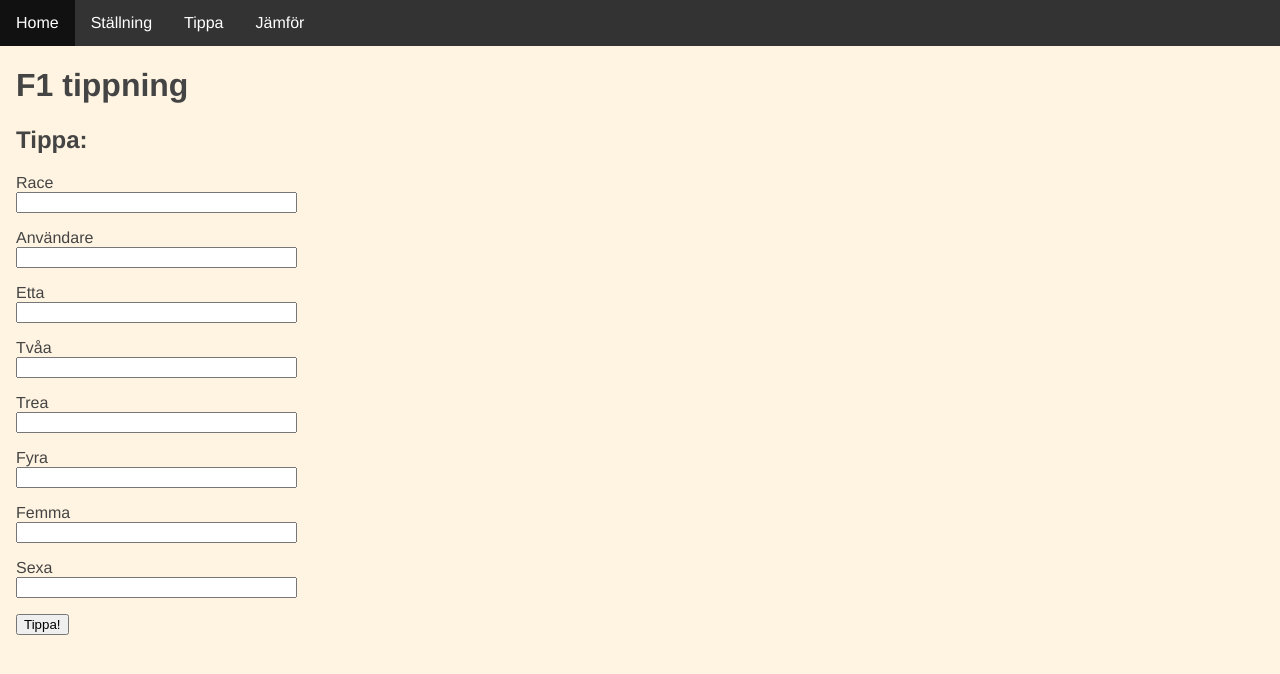
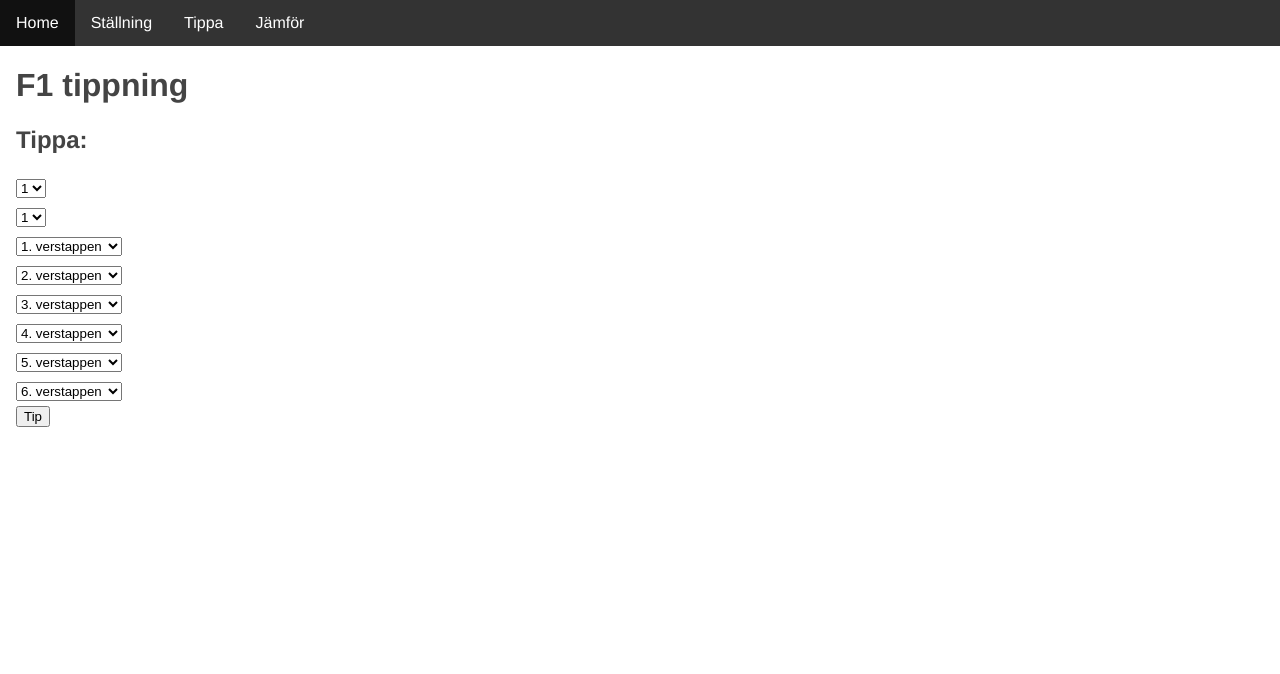
Before and after one commit to Regnells/f1-predictions, a Flask app: page /tip in a window 1280 px wide. Shown: the top 674 px of the page. Run offline with Flask 3, Linux system fonts and the light colour scheme; a database or web service that is not in the repository returns one stand-in record (values such as "Sample title").

Commit message:
rewrote the tip page so user can only choose from pre-determined options.

```diff
--- a/predictions/app/mongo/MongoData.py
+++ b/predictions/app/mongo/MongoData.py
@@ -94,21 +94,30 @@
                                               "sixth": sitxth.lower()}})
 
     def add_user_guess(self, race, user, first, second, third, fourth, fifth, sitxth ):
-        race = race.lower()
         self.userGuess.update_one(
-            {"_id": race.lower()},
-            {"$set": {user: {"first": first.lower(),
-                             "second": second.lower(),
-                             "third": third.lower(),
-                             "fourth": fourth.lower(),
-                             "fifth": fifth.lower(),
-                             "sixth": sitxth.lower()} } },
-            upsert=True
-        )
+                {"_id": race},
+                {"$set": {user: {"first": first,
+                                 "second": second,
+                                 "third": third,
+                                 "fourth": fourth,
+                                 "fifth": fifth,
+                                 "sixth": sitxth} } },
+                upsert=True
+            )
 
+    # I'm just lazy and will keep all drivers here, no use for them in the
+    # database yet
+    def get_drivers(self):
+        drivers = [
+            "verstappen","perez", "russell", "hamilton",
+            "leclerc", "sainz", "pastri", "norris",
+            "stroll", "alonso", "ocon", "gasly",
+            "albon", "sargeant", "ricciardo", "tsunoda",
+            "bottas,", "zhou", "magnussen", "hulkenberg"
+        ]
+        return drivers
 # test
 if __name__ == "__main__":
     # Get winner of race "race" from collection "userGuess"
     mongo = MongoData()
-    print(mongo.get_races())
     mongo.close()
--- a/predictions/app/routes.py
+++ b/predictions/app/routes.py
@@ -19,12 +19,35 @@
 @app.route('/tip', methods=['GET', 'POST'])
 def tip():
     mongo = MongoData()
-    form = guessForm()
+    drivers = mongo.get_drivers()
+    races = mongo.get_races()
+    users = mongo.get_users()
 
-    if form.validate_on_submit():
-        mongo.add_user_guess(form.race.data, form.user.data, form.first.data, form.second.data, form.third.data, form.fourth.data, form.fifth.data, form.sixth.data)
-
-    return render_template('tip.html', title='Tip', form=form)
+    if request.method == 'POST':
+        race = request.form.get('selectRace')
+        user = request.form.get('selectUser')
+        first = request.form.get('selectFirst')
+        second = request.form.get('selectSecond')
+        third = request.form.get('selectThird')
+        fourth = request.form.get('selectFourth')
+        fifth = request.form.get('selectFifth')
+        sixth = request.form.get('selectSixth')
+        mongo.add_user_guess(
+            race,
+            user,
+            first,
+            second,
+            third,
+            fourth,
+            fifth,
+            sixth
+        )
+    #mongo.close()
+    return render_template('tip.html',
+                           title='Tip',
+                           drivers=drivers,
+                           races=races,
+                           users=users)
 
 @app.route('/compare', methods=['GET', "POST"])
 def compare():
--- a/predictions/app/static/styles/main.css
+++ b/predictions/app/static/styles/main.css
@@ -3,7 +3,7 @@
     padding: 0;
     font-family: "Helvetica Neue", Helvetica, Arial, sans-serif;
     color: #444;
-    background-color: #FFF4E1
+    background-color: white
 }
   ul {
     list-style-type: none;
@@ -18,6 +18,12 @@
 }
 .formCompare{
   padding: 0px 16px;
+}
+.formTip{
+  padding: 0px 16px;
+}
+select {
+  margin: 5px 0;  /* Add vertical margin */
 }
 li {
     float: left;
--- a/predictions/app/templates/tip.html
+++ b/predictions/app/templates/tip.html
@@ -2,65 +2,55 @@
 {% block content %}
 <h1>F1 tippning</h1>
 <h2>Tippa:</h2>
-<form action="{{ url_for('tip') }}" method="post" class="formTip">
-    {{ form.hidden_tag() }}
-        <!--Selectfield race-->
-        <p>
-            {{ form.race.label }}<br>
-            {{ form.race(size=32) }}
-            {% for error in form.race.errors %}
-                <span style="color: red;">[{{ error }}]</span>
+<form action="/tip" method="POST" class="formTip">
+    <select name="selectUser", class="Input">
+        {% for user in users %}
+        <option value="{{ user }}">{{ user }}</option>
         {% endfor %}
-        <p>
-            {{ form.user.label }}<br>
-            {{ form.user(size=32) }}
-            {% for error in form.user.errors %}
-                <span style="color: red;">[{{ error }}]</span>
+    </select>
+    <br>
+    <select name="selectRace", class="Input">
+        {% for race in races %}
+        <option value="{{ race }}">{{ race }}</option>
         {% endfor %}
-        </p>
-        <p>
-            {{ form.first.label }}<br>
-            {{ form.first(size=32) }}
-            {% for error in form.first.errors %}
-                <span style="color: red;">[{{ error }}]</span>
+    </select>
+    <br>
+    <select name="selectFirst", class="Input">
+        {% for driver in drivers %}
+        <option value="{{ driver }}">1. {{ driver }}</option>
         {% endfor %}
-        </p>
-        <p>
-            {{ form.second.label }}<br>
-            {{ form.second(size=32) }}
-            {% for error in form.second.errors %}
-                <span style="color: red;">[{{ error }}]</span>
+    </select>
+    <br>
+    <select name="selectSecond", class="Input">
+        {% for driver in drivers %}
+        <option value="{{ driver }}">2. {{ driver }}</option>
         {% endfor %}
-        </p>
-        <p>
-            {{ form.third.label }}<br>
-            {{ form.third(size=32) }}
-            {% for error in form.third.errors %}
-                <span style="color: red;">[{{ error }}]</span>
+    </select>
+    <br>
+    <select name="selectThird", class="Input">
+        {% for driver in drivers %}
+        <option value="{{ driver }}">3. {{ driver }}</option>
         {% endfor %}
-        </p>
-        <p>
-            {{ form.fourth.label }}<br>
-            {{ form.fourth(size=32) }}
-            {% for error in form.fourth.errors %}
-                <span style="color: red;">[{{ error }}]</span>
+    </select>
+    <br>
+    <select name="selectFourth", class="Input">
+        {% for driver in drivers %}
+        <option value="{{ driver }}">4. {{ driver }}</option>
         {% endfor %}
-        </p>
-        <p>
-            {{ form.fifth.label }}<br>
-            {{ form.fifth(size=32) }}
-            {% for error in form.fifth.errors %}
-                <span style="color: red;">[{{ error }}]</span>
+    </select>
+    <br>
+    <select name="selectFifth", class="Input">
+        {% for driver in drivers %}
+        <option value="{{ driver }}">5. {{ driver }}</option>
         {% endfor %}
-        </p>
-        <p>
-            {{ form.sixth.label }}<br>
-            {{ form.sixth(size=32) }}
-            {% for error in form.sixth.errors %}
-                <span style="color: red;">[{{ error }}]</span>
+    </select>
+    <br>
+    <select name="selectSixth", class="Input">
+        {% for driver in drivers %}
+        <option value="{{ driver }}">6. {{ driver }}</option>
         {% endfor %}
-        </p>
-        <p>{{ form.submit() }}</p>
+    </select>
+    <br>
+    <input type="submit" value="Tip" class="Input">
 </form>
-
 {% endblock %}
```
Also changed, not shown: predictions/app/templates/compare.html (indentation only). Lines whose indentation alone changed are shown as unchanged.
